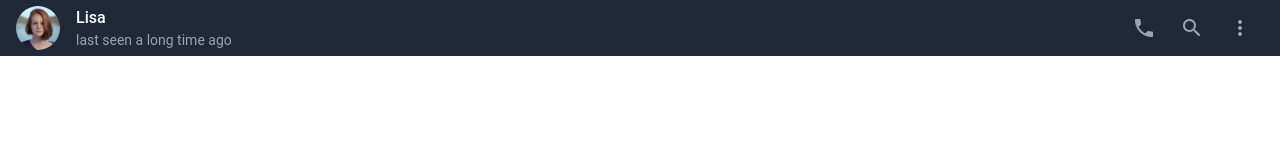
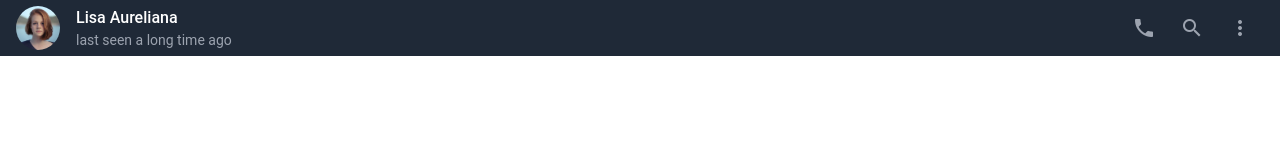
Before and after one commit to pabloyamakata/chat-ui, a React (Create React App) app: page / in a window 1280 px wide. Shown: the top 160 px of the page. Built offline with nearby package versions, Linux system fonts and the light colour scheme.

Commit message:
style: Change the minimum width of the component and the name of the user to Lisa Aureliana

```diff
--- a/src/components/Bars/TopBar.jsx
+++ b/src/components/Bars/TopBar.jsx
@@ -1,11 +1,12 @@
 function TopBar({ userPic }) {
     return(
-        <div className="flex items-center min-w-0 h-14 px-4 bg-gray-800">
+        // Add a min-width to this component and overflow-hidden class to its parent to make it hide when resizing the browser
+        <div className="flex items-center min-w-[116px] h-14 px-4 bg-gray-800">
             <span className="md:hidden material-icons material-icons-outlined text-gray-400">arrow_back</span>
             <div className="md:pl-0 flex grow min-w-0 pl-4">
                 <div className="flex-none w-11 h-11 rounded-full"><img className="w-full min-h-full object-cover rounded-full" src={userPic} alt="User" /></div>
                 <div className="min-w-0 pl-4">
-                    <div className="min-w-0 font-medium text-white whitespace-nowrap overflow-hidden text-ellipsis">Lisa</div>
+                    <div className="min-w-0 font-medium text-white whitespace-nowrap overflow-hidden text-ellipsis">Lisa Aureliana</div>
                     <div className="min-w-0 text-sm text-gray-400 whitespace-nowrap overflow-hidden text-ellipsis">last seen a long time ago</div>
                 </div>
             </div>
```
